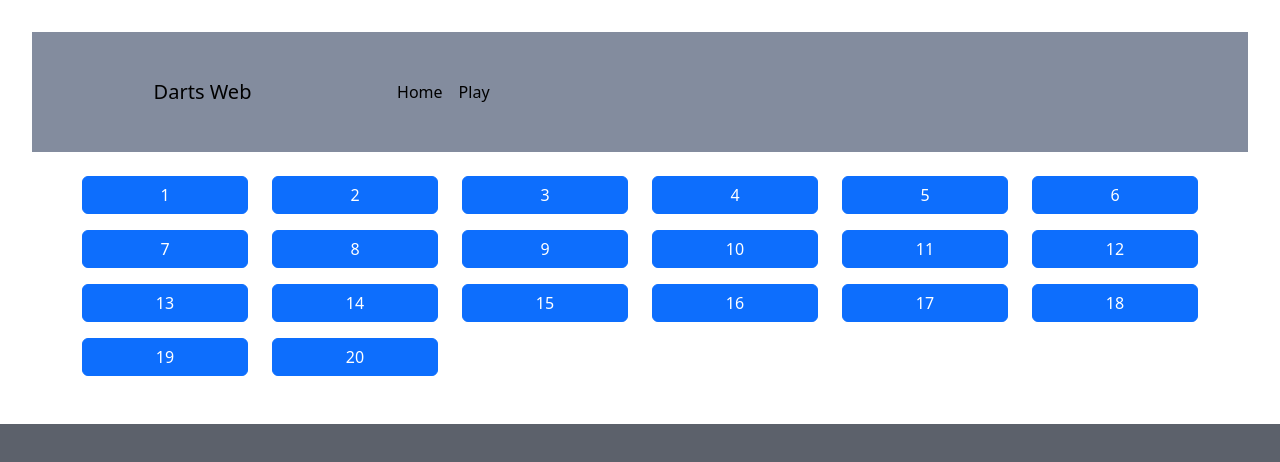
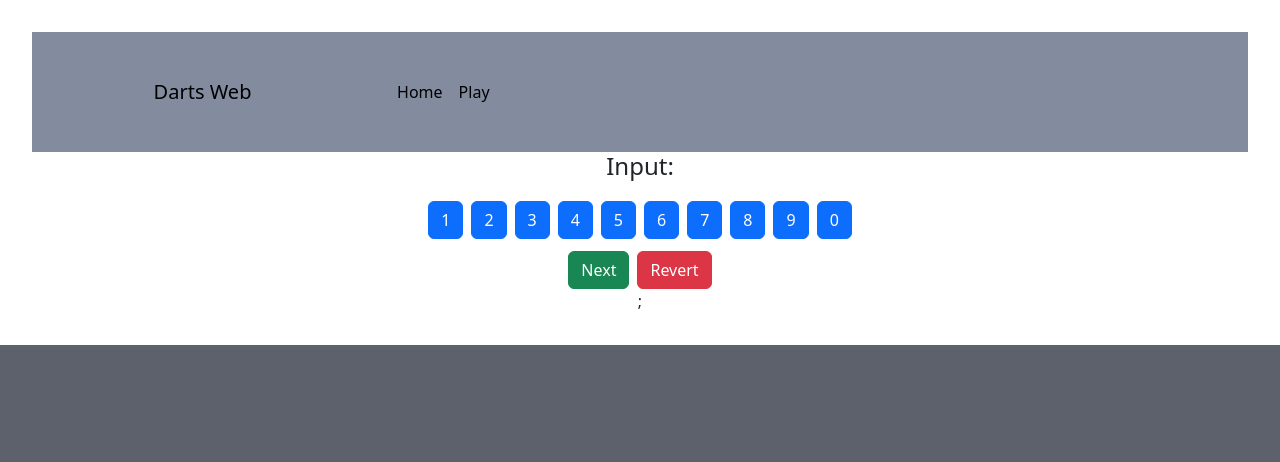
Before and after one commit to majkusi/DartReact, a React (Vite) app: page /play in a window 1280 px wide. Shown: the top 462 px of the page. Built offline with nearby package versions, Linux system fonts and the light colour scheme; a small style sheet from the web is missing.

Commit message:
Added interactivity to ScoreBoard and created empty Player component

```diff
--- a/src/Components/GameView/GameView.tsx
+++ b/src/Components/GameView/GameView.tsx
@@ -1,6 +1,11 @@
 import ScoreBoard from "./ScoreBoard/ScoreBoard";
-
+import PlayerCard from "./PlayerCard/PlayerCard";
 function GameView() {
-  return <ScoreBoard />;
+  return (
+    <>
+      <PlayerCard />
+      <ScoreBoard />;
+    </>
+  );
 }
 export default GameView;
--- a/src/Components/GameView/PlayerCard/PlayerCard.tsx
+++ b/src/Components/GameView/PlayerCard/PlayerCard.tsx
@@ -0,0 +1,4 @@
+function PlayerCard() {
+  return <div></div>;
+}
+export default PlayerCard;
--- a/src/Components/GameView/ScoreBoard/ScoreBoard.tsx
+++ b/src/Components/GameView/ScoreBoard/ScoreBoard.tsx
@@ -1,15 +1,48 @@
-function ScoreBoard() {
-  const points = Array.from({ length: 20 }, (_, i) => i + 1);
+import { useState } from "react";
+const ScoreBoard = () => {
+  const [input, setInput] = useState<string>("");
+  const handleButtonClick = (value: string) => {
+    const newValue = parseInt(input + value, 10);
+    if (newValue <= 180) {
+      setInput(input + value);
+    }
+  };
+  const handleRevert = () => {
+    setInput("");
+  };
+
   return (
-    <div className="container mt-4">
-      <div className="row">
-        {points.map((point) => (
-          <div className="col-2 mb-3" key={point}>
-            <button className="btn btn-primary w-100">{point}</button>
-          </div>
+    <div>
+      <div className="mb-3">
+        <h4>Input: {input}</h4>
+      </div>
+      <div>
+        {[1, 2, 3, 4, 5, 6, 7, 8, 9, 0].map((number) => (
+          <button
+            key={number}
+            className="btn btn-primary m-1"
+            onClick={() => handleButtonClick(number.toString())}
+          >
+            {number}
+          </button>
         ))}
+      </div>
+      <div>
+        <button
+          className="btn btn-success mt-2"
+          onClick={() => alert(`Next clicked with input: ${input}`)}
+        >
+          Next
+        </button>
+        <button
+          className="btn btn-danger mt-2 ms-2"
+          onClick={() => handleRevert()}
+        >
+          Revert
+        </button>
       </div>
     </div>
   );
-}
+};
+
 export default ScoreBoard;
```
